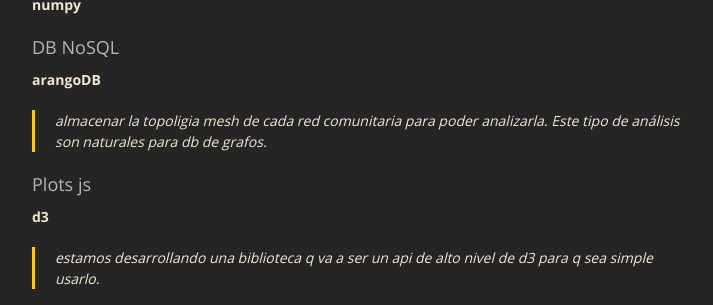
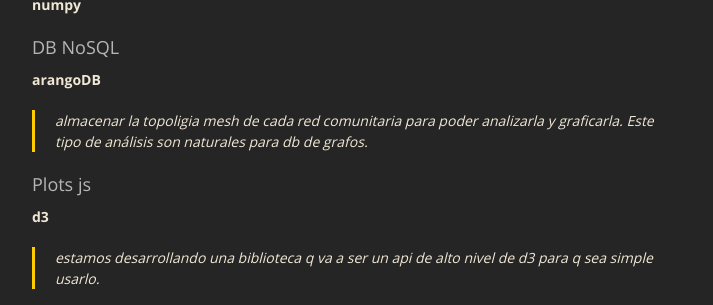
Before and after one commit to pewen/LRFII, a Jekyll site: the page built from index.md, in a window 1280 px wide. Shown: the part 357-662 px from the top of the page, without its empty margins (283-996 px from the left). Built offline with Jekyll 4.4.1, drawn with Linux system fonts in a browser that asks for light colours; our own code applies the rules of GitHub Pages for plain Markdown files.

Commit message:
minor change

```diff
--- a/index.md
+++ b/index.md
@@ -11,7 +11,7 @@
 
 ### DB NoSQL
 **arangoDB**
-> almacenar la topoligia mesh de cada red comunitaria para poder analizarla. Este tipo de análisis son naturales para db de grafos.
+> almacenar la topoligia mesh de cada red comunitaria para poder analizarla y graficarla. Este tipo de análisis son naturales para db de grafos.
 
 ### Plots js
 **d3**
```
Also changed, not shown: 1 other file.
